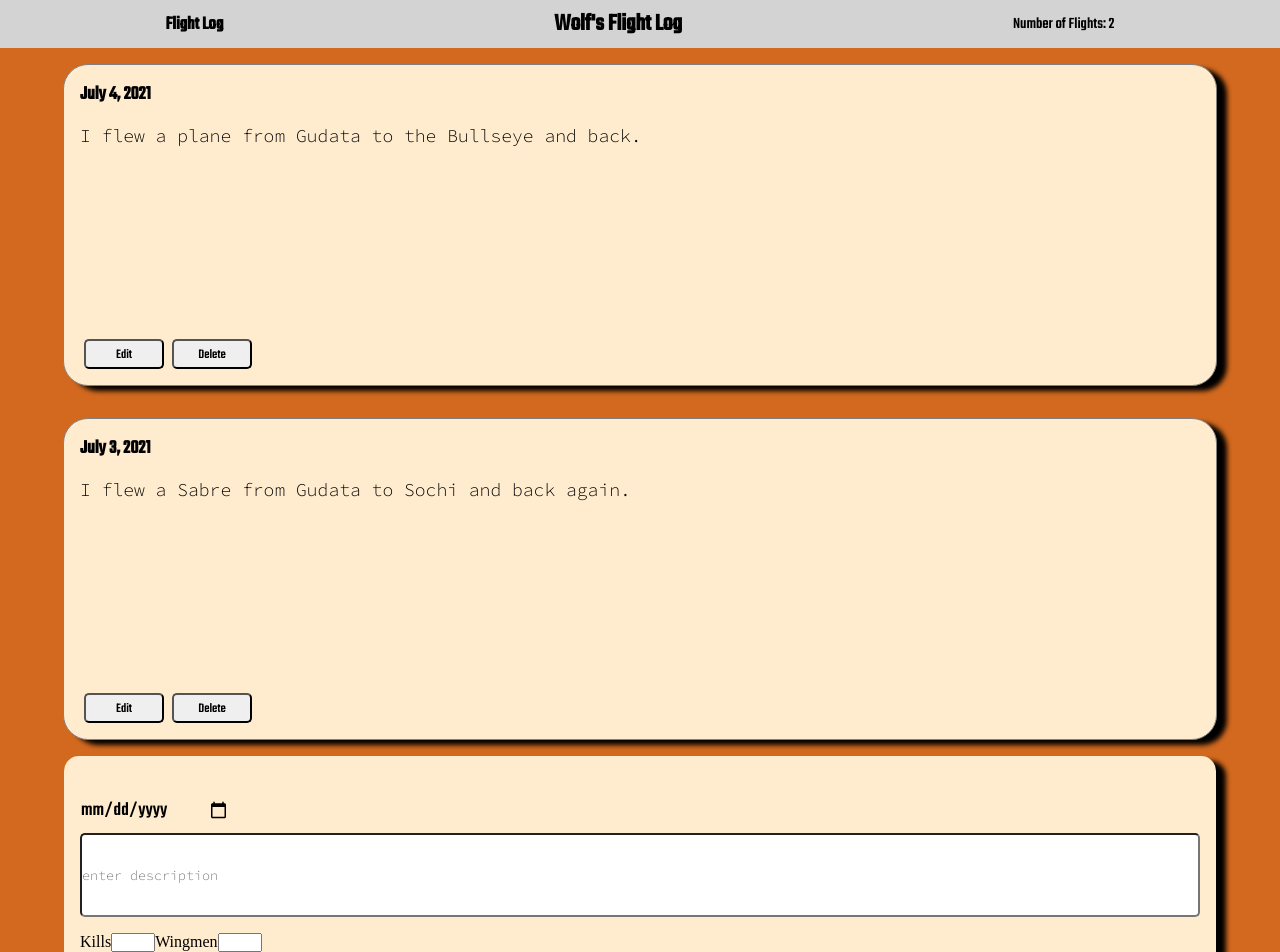
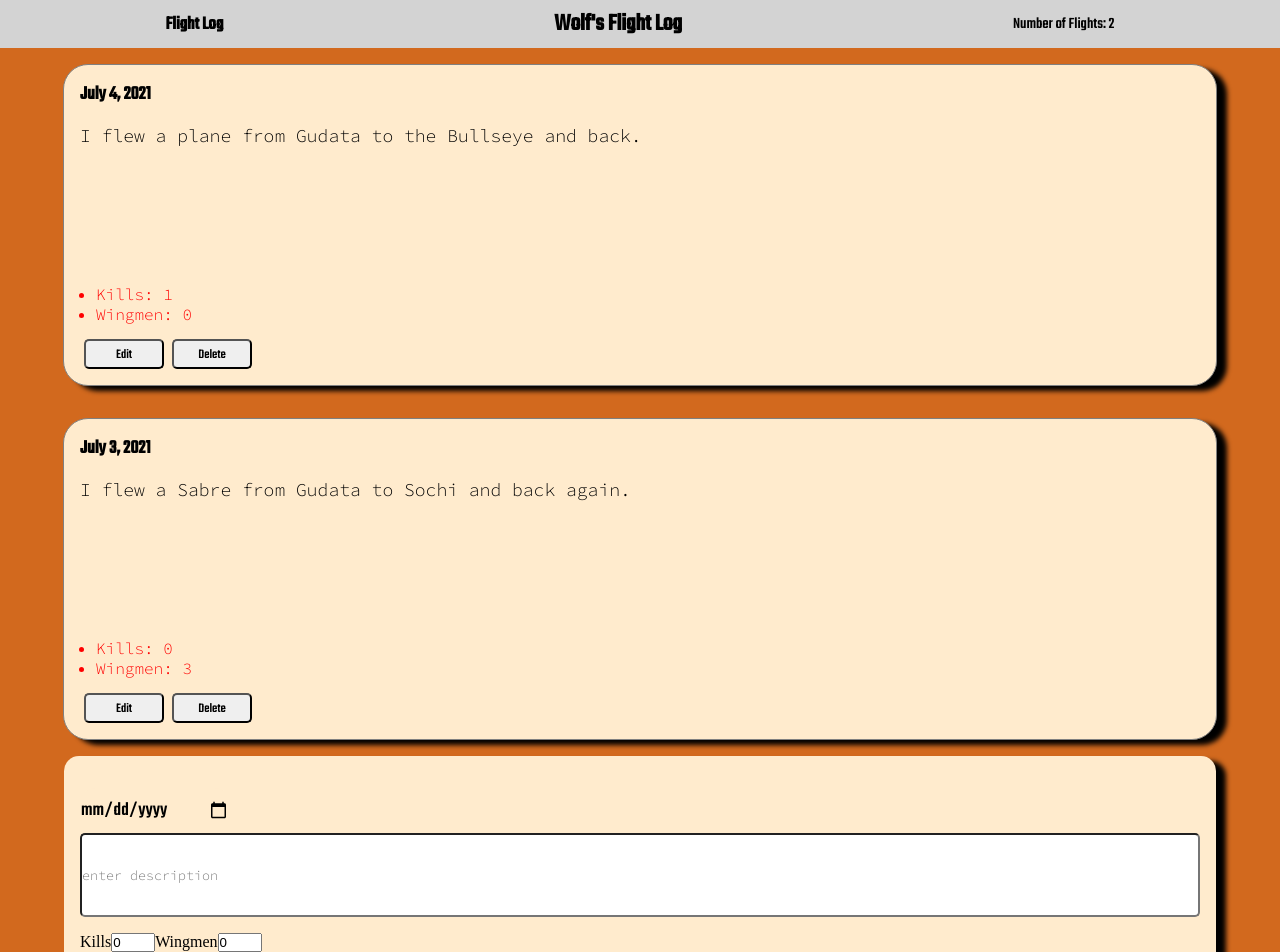
Before and after one commit to JWoltjen/flight-log, a React (Create React App) app: page / in a window 1280 px wide. Shown: the top 952 px of the page. Built offline with nearby package versions, Linux system fonts and the light colour scheme.

Commit message:
debug wingmen and kills not displaying within card

```diff
--- a/src/AddFlight.js
+++ b/src/AddFlight.js
@@ -33,9 +33,9 @@ const AddFlight = () => {
            <input type='text' className='add-flight-description' name='description' placeholder="enter description" value={description} onChange={updateName}/>
              <span className='add-flight-kills'>
                 <label for="kills">Kills</label>
-                <input type='number' id='kills' name='kills' min='1' max='5' onChange={updateKills}/>
+                <input type='number' id='kills' name='kills' min='1' max='5' value={kills} onChange={updateKills}/>
                 <label for='wingmen'>Wingmen</label>
-            <input type='number' id='wingmen' name='wingmen' min='0' max='4' onChange={updateWingmen}/>
+            <input type='number' id='wingmen' name='wingmen' min='0' max='4' value={wingmen} onChange={updateWingmen}/>
             </span>
            <button className='add-flight-button'>Submit</button>
        </form>
--- a/src/App.css
+++ b/src/App.css
@@ -53,13 +53,19 @@ nav {
   padding-left: 1rem;
   padding-right: 1rem;
   font-size: large;
+  min-height: 50%;
   font-family: "Source Code Pro", monospace;
 }
 .flight-card-stats {
   padding-left: 1rem;
   padding-right: 1rem;
-  font-size: large;
+  width: 25%;
+  display: flex;
+  flex-direction: column;
+  color: red;
   font-family: "Source Code Pro", monospace;
+  margin-left: 1rem;
+  z-index: 100;
 }
 
 .flight-card-buttons {
--- a/src/Flight.js
+++ b/src/Flight.js
@@ -1,7 +1,7 @@
 import React, {useState, useContext} from 'react'
 import { FlightContext } from './FlightContext'
 
-function Flight({date, plane, id, description, kills, wingmen}) {
+function Flight({date, id, description, kills, wingmen}) {
     const [flights, setFlights] = useContext(FlightContext)
 
     const deleteFlight = () => {
@@ -14,8 +14,10 @@ function Flight({date, plane, id, description, kills, wingmen}) {
             <h3 className='flight-card-date'>{date}</h3>
             <p className='flight-card-description'>{description}</p>
             <div className='flight-card-stats'>
-                {kills}
-                {wingmen}
+                <ul>
+                <li>Kills: {kills}</li>
+                <li>Wingmen: {wingmen}</li>
+                </ul>
             </div>
             <span className='flight-card-buttons'>
                 <button>Edit</button>
--- a/src/FlightContext.js
+++ b/src/FlightContext.js
@@ -6,19 +6,17 @@ export const FlightProvider = props => {
     const [flights, setFlights] = useState([
         {
             date: 'July 4, 2021',
-            plane: 'Sabre',
             id: 13214,
             description: 'I flew a plane from Gudata to the Bullseye and back.',
-            kills: 0,
+            kills: 1,
             wingmen: 0,
         },
         {
             date: 'July 3, 2021',
-            plane: 'Sabre',
             id: 13213,
             description: 'I flew a Sabre from Gudata to Sochi and back again.',
             kills: 0,
-            wingmen: 0,
+            wingmen: 3,
         }
     ])
 
--- a/src/FlightLog.js
+++ b/src/FlightLog.js
@@ -9,7 +9,7 @@ function FlightLog() {
          return (
             <div className='flight-log'>
             {flights.map(flight => (
-                <Flight date={flight.date} plane={flight.plane} id={flight.id} description={flight.description} />
+                <Flight date={flight.date} id={flight.id} description={flight.description} kills={flight.kills} wingmen={flight.wingmen} />
             ))}
             </div>
     )
@@ -18,7 +18,7 @@ function FlightLog() {
     return (
             <div className='flight-log'>
             {flights.map(flight => (
-                <Flight date={flight.date} plane={flight.plane} id={flight.id} description={flight.description} />
+                <Flight date={flight.date} id={flight.id} description={flight.description} kills={flight.kills} wingmen={flight.wingmen} />
             ))}
             </div>
     )
```
